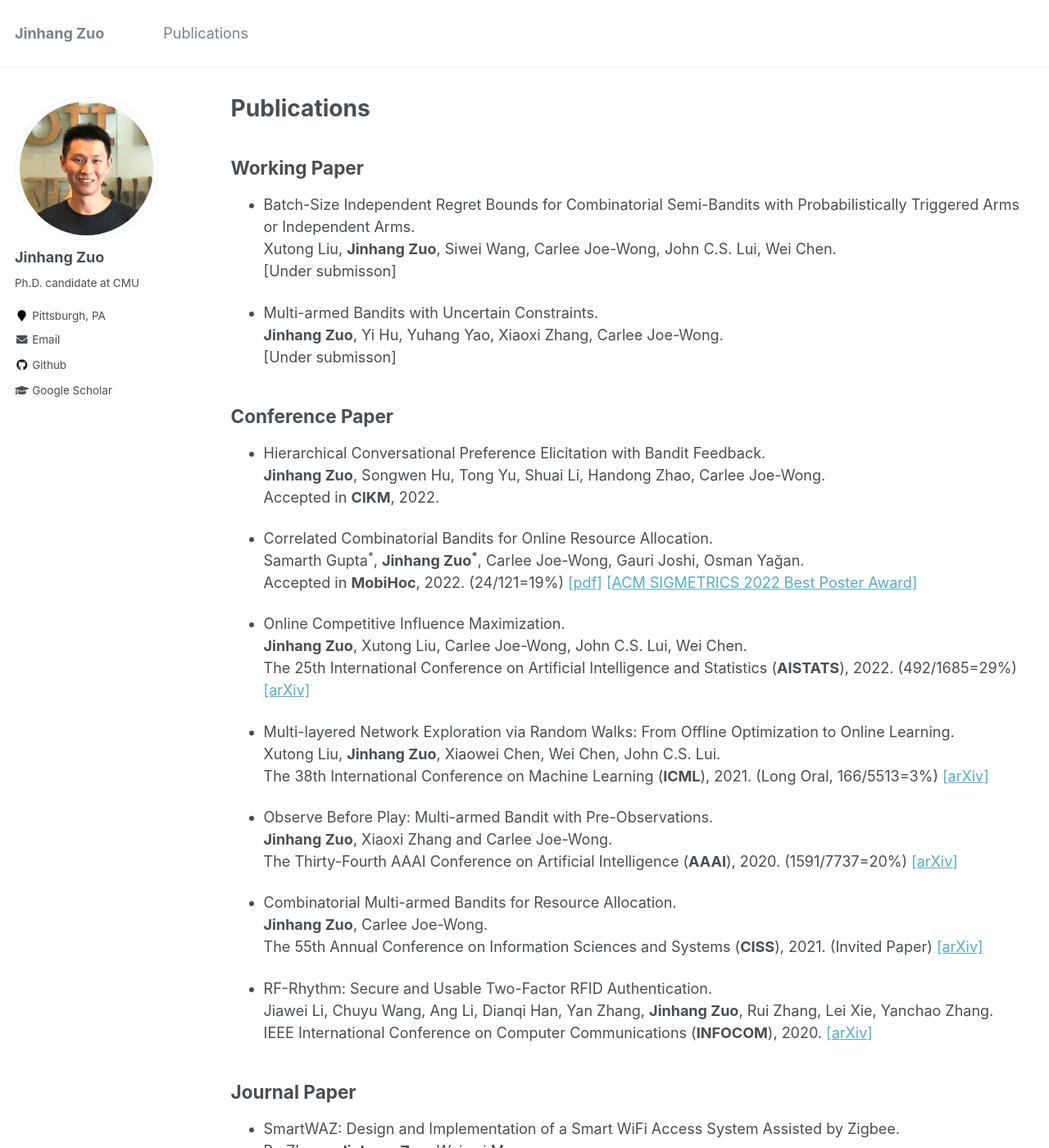
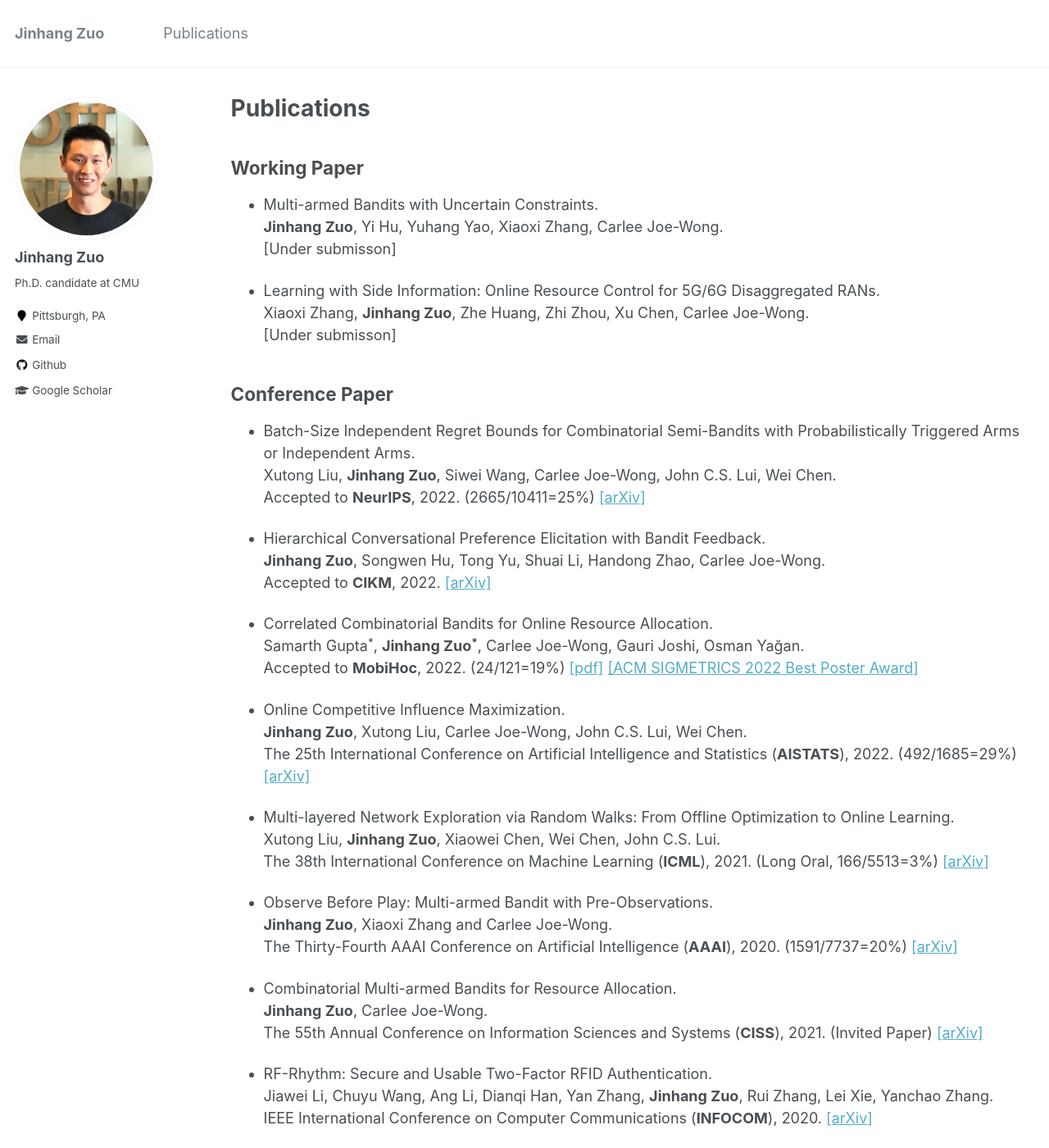
Before and after one commit to jhzuo/jhzuo.github.io, a Jekyll site: the page built from _pages/publications.md, in a window 1280 px wide and 1400 px high. Shown: the whole window at 82% size. Built offline with Jekyll 4.4.1, drawn with Linux system fonts in a browser that asks for light colours; some of the changed text lies outside the part shown.

Commit message:
Update pub list

```diff
--- a/_pages/publications.md
+++ b/_pages/publications.md
@@ -7,23 +7,27 @@ author_profile: true
 
 Working Paper
 ------
-- Batch-Size Independent Regret Bounds for Combinatorial Semi-Bandits with Probabilistically Triggered Arms or Independent Arms.<br>
-Xutong Liu, **Jinhang Zuo**, Siwei Wang, Carlee Joe-Wong, John C.S. Lui, Wei Chen.<br>
-[Under submisson]
-
 - Multi-armed Bandits with Uncertain Constraints.<br>
 **Jinhang Zuo**, Yi Hu, Yuhang Yao, Xiaoxi Zhang, Carlee Joe-Wong.<br>
 [Under submisson]
 
+- Learning with Side Information: Online Resource Control for 5G/6G Disaggregated RANs.<br>
+Xiaoxi Zhang, **Jinhang Zuo**, Zhe Huang, Zhi Zhou, Xu Chen, Carlee Joe-Wong.<br>
+[Under submisson]
+
 Conference Paper
 ------
+- Batch-Size Independent Regret Bounds for Combinatorial Semi-Bandits with Probabilistically Triggered Arms or Independent Arms.<br>
+Xutong Liu, **Jinhang Zuo**, Siwei Wang, Carlee Joe-Wong, John C.S. Lui, Wei Chen.<br>
+Accepted to **NeurIPS**, 2022. (2665/10411=25%) [[arXiv]](https://arxiv.org/abs/2208.14837)
+
 - Hierarchical Conversational Preference Elicitation with Bandit Feedback.
 **Jinhang Zuo**, Songwen Hu, Tong Yu, Shuai Li, Handong Zhao, Carlee Joe-Wong.
-Accepted in **CIKM**, 2022.
+Accepted to **CIKM**, 2022. [[arXiv]](https://arxiv.org/abs/2209.06129)
 
 - Correlated Combinatorial Bandits for Online Resource Allocation.
 Samarth Gupta<sup>\*</sup>, **Jinhang Zuo<sup>\*</sup>**, Carlee Joe-Wong, Gauri Joshi, Osman Yağan.
-Accepted in **MobiHoc**, 2022. (24/121=19%) [[pdf]](https://www.andrew.cmu.edu/user/gaurij/corr_comb_bandits.pdf) [[ACM SIGMETRICS 2022 Best Poster Award]](https://www.sigmetrics.org/sigmetrics2022/)
+Accepted to **MobiHoc**, 2022. (24/121=19%) [[pdf]](https://www.andrew.cmu.edu/user/gaurij/corr_comb_bandits.pdf) [[ACM SIGMETRICS 2022 Best Poster Award]](https://www.sigmetrics.org/sigmetrics2022/)
 
 - Online Competitive Influence Maximization.
 **Jinhang Zuo**, Xutong Liu, Carlee Joe-Wong, John C.S. Lui, Wei Chen.
@@ -47,6 +51,10 @@
 
 Journal Paper
 ------
+- Rhythmic RFID Authentication.
+Jiawei Li, Chuyu Wang, Ang Li, Dianqi Han, Yan Zhang, **Jinhang Zuo**, Rui Zhang, Lei Xie, Yanchao Zhang.
+IEEE/ACM Transactions on Networking (Early Access), 2022. [[link]](https://ieeexplore.ieee.org/document/9893050)
+
 - SmartWAZ: Design and Implementation of a Smart WiFi Access System Assisted by Zigbee.
 Bo Zhang, **Jinhang Zuo**, Weiwei Mao.
 IEEE Access, 2019. [[pdf]](https://ieeexplore.ieee.org/stamp/stamp.jsp?tp=&arnumber=8649629)
```
Also changed, not shown: _pages/about.md (+1 -0 lines).
